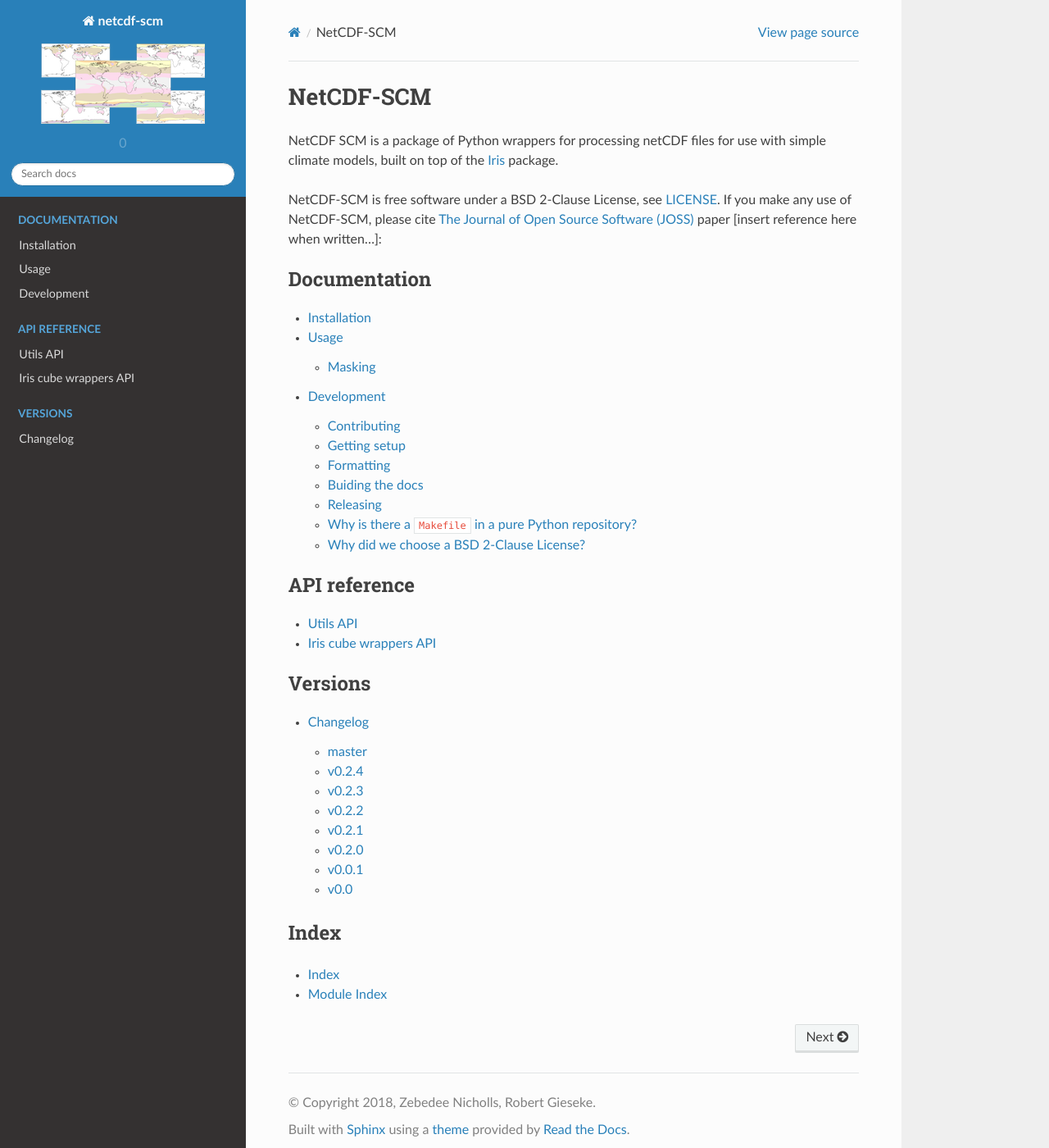
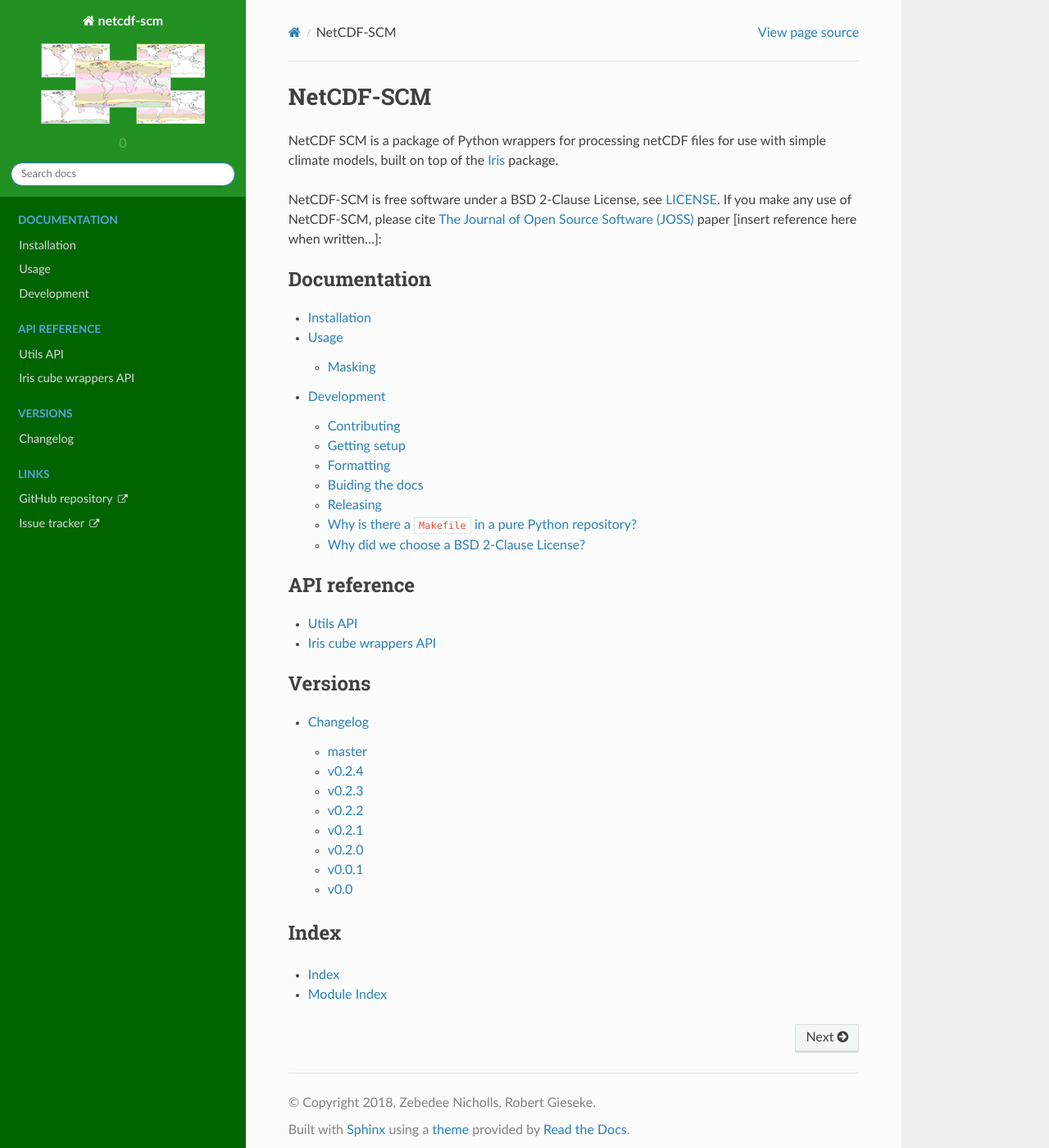
Before and after one commit to znicholls/netcdf-scm, a Sphinx documentation site: the page built from docs/source/index.rst, in a window 1280 px wide and 1400 px high. Shown: the whole window at 82% size. Built offline with Sphinx 7.4.7 and the Read the Docs theme 2.0.0, drawn with Linux system fonts in a browser that asks for light colours.

Commit message:
Tweak docs some more, mainly to add external links

```diff
--- /dev/null
+++ b/docs/source/_templates/layout.html
@@ -0,0 +1,23 @@
+{% extends "!layout.html" %}
+  {% block menu %}
+    {{ super() }}
+      <p class="caption"><span class="caption-text">Links</span></p>
+      <ul>
+        <li class="toctree-l1"><a class="reference external" href="https://github.com/{{ github_user }}/{{ github_repo }}">GitHub repository <span style="font-family: FontAwesome; font-size: smaller; margin-left: 3px;"></span></a></li>
+        <li class="toctree-l1"><a class="reference external" href="https://github.com/{{ github_user }}/{{ github_repo }}/issues">Issue tracker <span style="font-family: FontAwesome; font-size: smaller; margin-left: 3px;"></span></a></li>
+      </ul>
+{% endblock %}
+
+  {% block footer %} {{ super() }}
+
+  <style>
+    /* Sidebar header (and topbar for mobile) */
+    .wy-side-nav-search, .wy-nav-top {
+      background: #229022;
+    }
+    /* Sidebar */
+    .wy-nav-side {
+      background: #006400;
+    }
+  </style>
+{% endblock %}
--- a/docs/source/conf.py
+++ b/docs/source/conf.py
@@ -55,6 +55,7 @@ release = get_versions()["version"]
 # ones.
 extensions = [
     "sphinx.ext.autodoc",
+    "sphinx.ext.autosummary",
     "sphinx.ext.doctest",
     "sphinx.ext.intersphinx",
     "sphinx.ext.todo",
@@ -107,6 +108,7 @@ pygments_style = "sphinx"
 #
 # html_theme = "alabaster"
 html_theme = "sphinx_rtd_theme"
+# html_theme = "classic"
 
 # Theme options are theme-specific and customize the look and feel of a theme
 # further.  For a list of options available for each theme, see the
```
Also changed, not shown: 1 other file.
